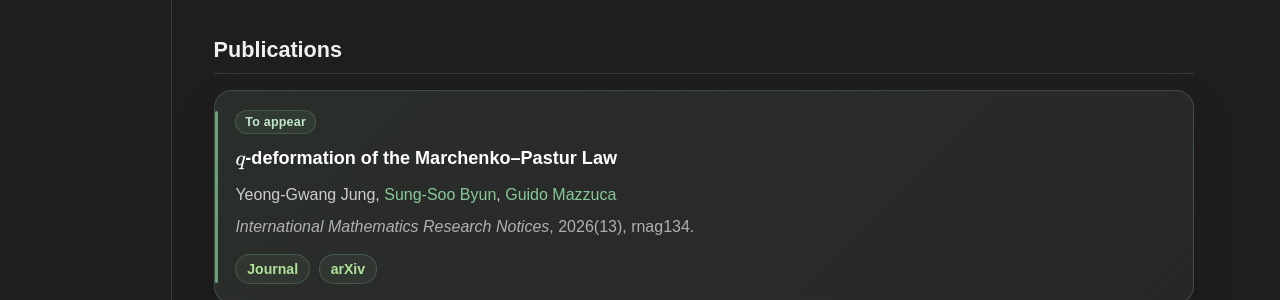
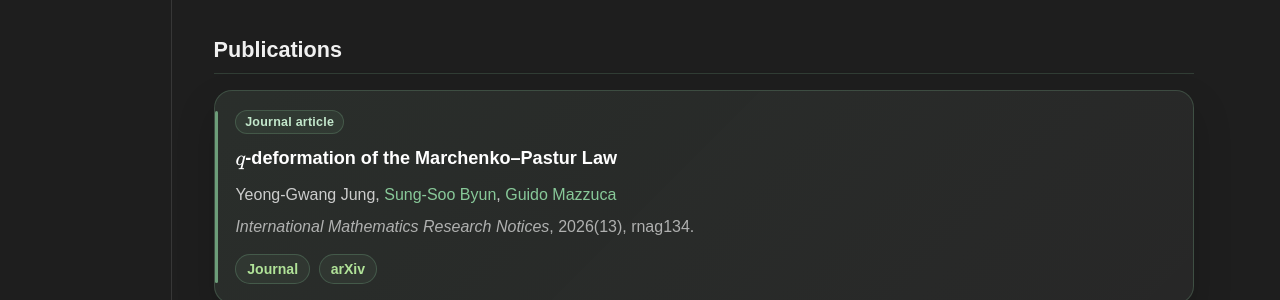
Before and after one commit to y-gJung/y-gJung.github.io, a Jekyll site: the page built from research.md, in a window 1280 px wide and 900 px high. Shown: the part 240-540 px from the top of the window. Built offline with Jekyll 4.4.1, drawn with Linux system fonts in a browser that asks for light colours.

Commit message:
Update research.md

```diff
--- a/research.md
+++ b/research.md
@@ -27,7 +27,7 @@ title: Research
     </div>
     <div class="publication-list">
       <article class="publication-card">
-        <div class="paper-status">To appear</div>
+        <div class="paper-status">Journal article</div>
         <h3 class="paper-title">
           <span class="math-term">\(q\)&#8209;deformation</span> of the Marchenko&ndash;Pastur Law
         </h3>
```
